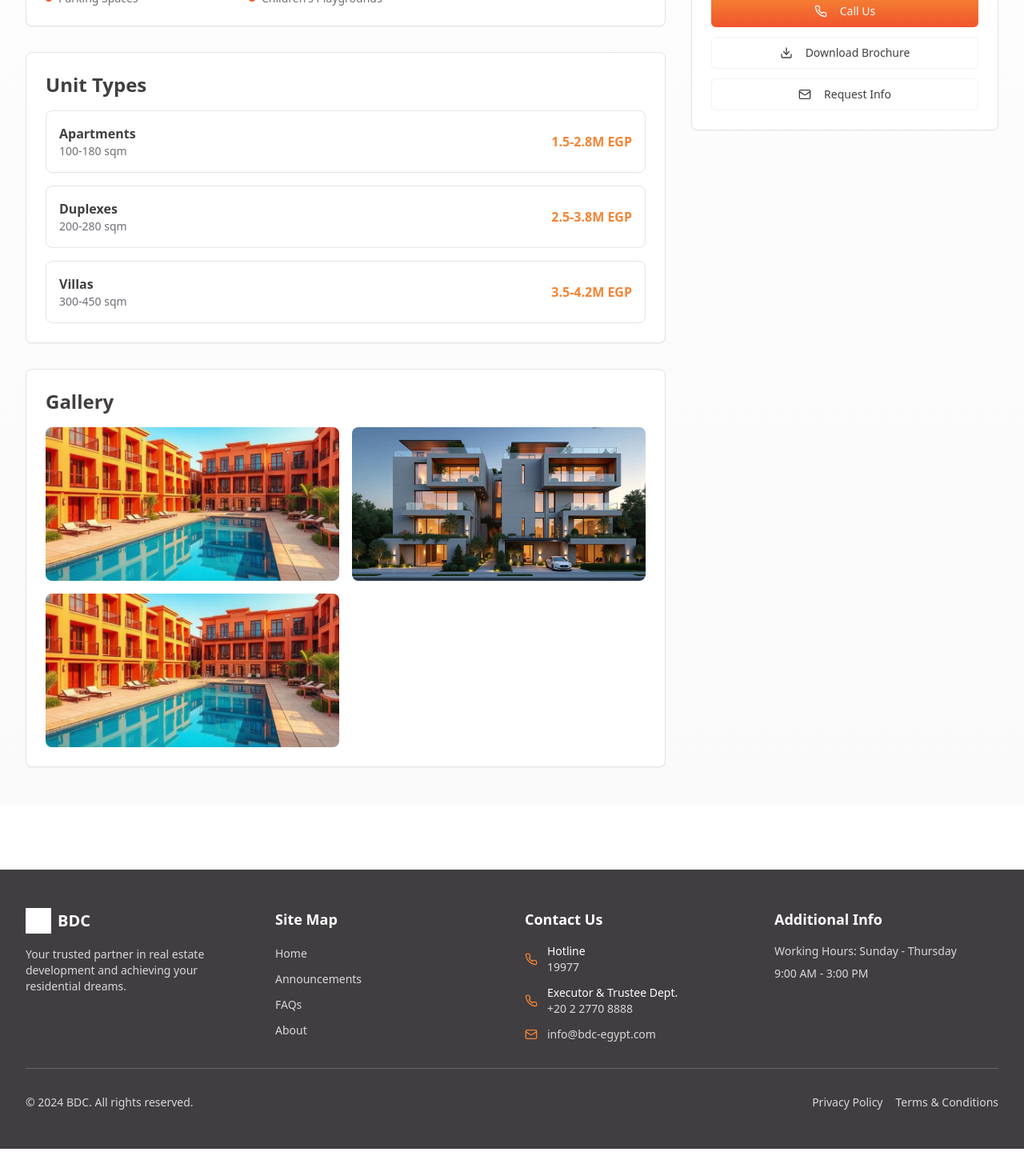
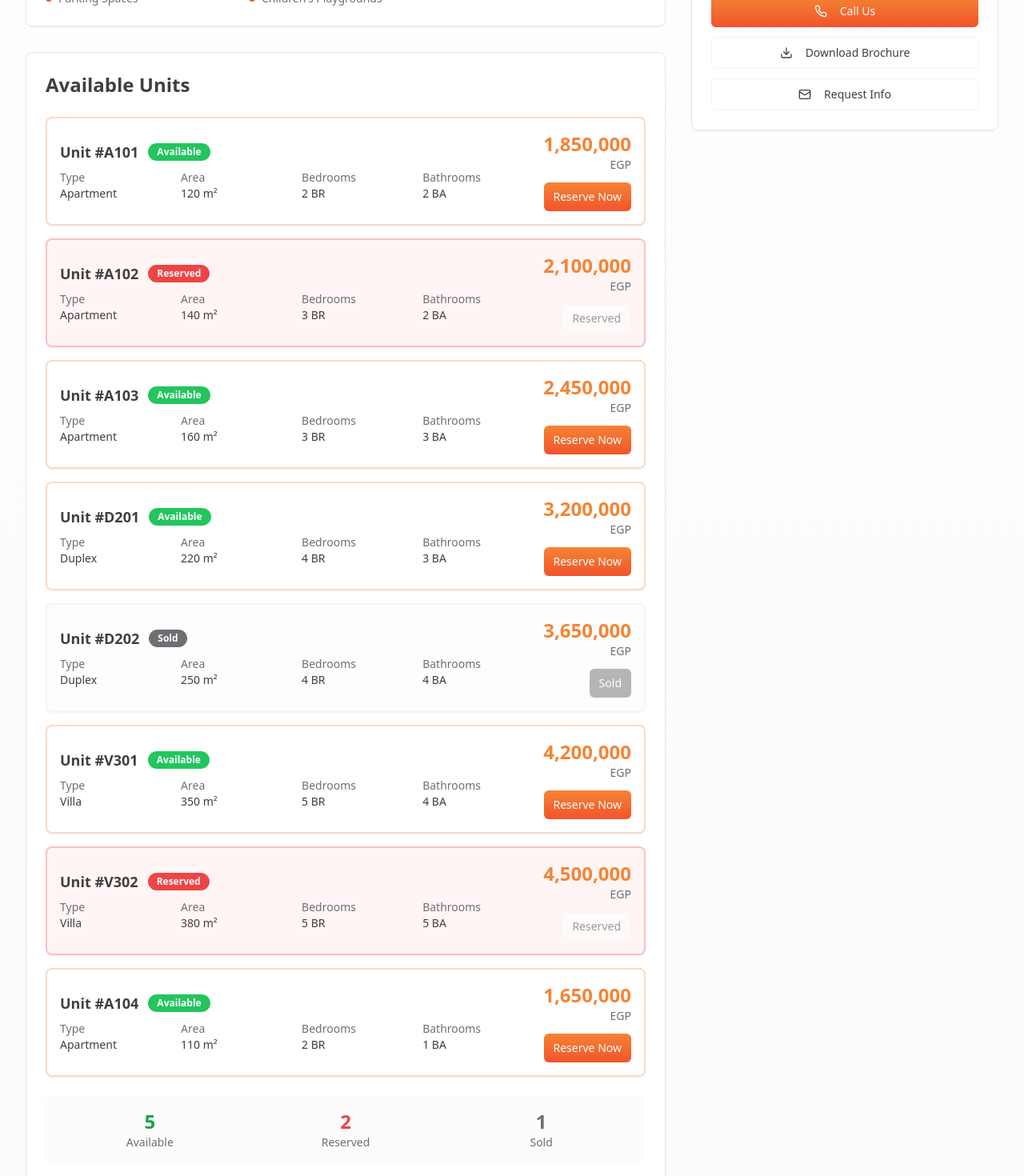
Before and after one commit to Mostafa-Megria123/bdc-bank-buddy, a React (Vite) app: page /projects/1 in a window 1280 px wide. Shown: the part 940-2410 px from the top of the page at 80% size. Before the commit the page ends 2376 px from the top, so only its background shows below. Built offline with nearby package versions, Linux system fonts and the light colour scheme.

Commit message:
Add project unit details

```diff
--- a/src/pages/ProjectDetail.tsx
+++ b/src/pages/ProjectDetail.tsx
@@ -13,6 +13,32 @@ const ProjectDetail = () => {
   const { language, t } = useLanguage();
 
   // Mock project data based on ID
+  // Mock units data for each project
+  const getUnitsData = (projectId: string) => {
+    const unitsData = {
+      '1': [
+        { id: 'A101', type: language === 'ar' ? 'شقة' : 'Apartment', area: '120 m²', bedrooms: 2, bathrooms: 2, price: '1,850,000', status: 'available' },
+        { id: 'A102', type: language === 'ar' ? 'شقة' : 'Apartment', area: '140 m²', bedrooms: 3, bathrooms: 2, price: '2,100,000', status: 'reserved' },
+        { id: 'A103', type: language === 'ar' ? 'شقة' : 'Apartment', area: '160 m²', bedrooms: 3, bathrooms: 3, price: '2,450,000', status: 'available' },
+        { id: 'D201', type: language === 'ar' ? 'دوبلكس' : 'Duplex', area: '220 m²', bedrooms: 4, bathrooms: 3, price: '3,200,000', status: 'available' },
+        { id: 'D202', type: language === 'ar' ? 'دوبلكس' : 'Duplex', area: '250 m²', bedrooms: 4, bathrooms: 4, price: '3,650,000', status: 'sold' },
+        { id: 'V301', type: language === 'ar' ? 'فيلا' : 'Villa', area: '350 m²', bedrooms: 5, bathrooms: 4, price: '4,200,000', status: 'available' },
+        { id: 'V302', type: language === 'ar' ? 'فيلا' : 'Villa', area: '380 m²', bedrooms: 5, bathrooms: 5, price: '4,500,000', status: 'reserved' },
+        { id: 'A104', type: language === 'ar' ? 'شقة' : 'Apartment', area: '110 m²', bedrooms: 2, bathrooms: 1, price: '1,650,000', status: 'available' },
+      ],
+      '2': [
+        { id: 'B101', type: language === 'ar' ? 'شقة' : 'Apartment', area: '130 m²', bedrooms: 2, bathrooms: 2, price: '2,200,000', status: 'available' },
+        { id: 'B102', type: language === 'ar' ? 'شقة' : 'Apartment', area: '150 m²', bedrooms: 3, bathrooms: 2, price: '2,600,000', status: 'reserved' },
+        { id: 'P201', type: language === 'ar' ? 'بنتهاوس' : 'Penthouse', area: '280 m²', bedrooms: 4, bathrooms: 3, price: '4,800,000', status: 'available' },
+        { id: 'P202', type: language === 'ar' ? 'بنتهاوس' : 'Penthouse', area: '320 m²', bedrooms: 5, bathrooms: 4, price: '5,500,000', status: 'sold' },
+        { id: 'C101', type: language === 'ar' ? 'محل تجاري' : 'Commercial', area: '80 m²', bedrooms: 0, bathrooms: 1, price: '1,800,000', status: 'available' },
+        { id: 'C102', type: language === 'ar' ? 'محل تجاري' : 'Commercial', area: '120 m²', bedrooms: 0, bathrooms: 2, price: '2,400,000', status: 'reserved' },
+      ]
+    };
+
+    return unitsData[projectId as keyof typeof unitsData] || unitsData['1'];
+  };
+
   const getProjectData = (projectId: string) => {
     const projectsData = {
       '1': {
@@ -152,26 +178,138 @@ const ProjectDetail = () => {
               </CardContent>
             </Card>
 
-            {/* Unit Types */}
+            {/* Available Units */}
             <Card>
               <CardContent className="p-6">
-                <h2 className="text-2xl font-bold text-foreground mb-4">
-                  {language === 'ar' ? 'أنواع الوحدات' : 'Unit Types'}
+                <h2 className="text-2xl font-bold text-foreground mb-6">
+                  {language === 'ar' ? 'الوحدات المتاحة' : 'Available Units'}
                 </h2>
+
+                {/* Units Grid */}
                 <div className="space-y-4">
-                  {project.unitTypes.map((unit, index) => (
-                    <div key={index} className="border rounded-lg p-4 hover:bg-muted/50 transition-colors">
-                      <div className="flex justify-between items-center">
-                        <div>
-                          <h3 className="font-semibold text-foreground">{unit.type}</h3>
-                          <p className="text-sm text-muted-foreground">{unit.area}</p>
+                  {getUnitsData(id || '1').map((unit) => (
+                    <Card key={unit.id} className={`border-2 transition-all duration-300 hover:shadow-brand ${
+                      unit.status === 'reserved'
+                        ? 'border-destructive/30 bg-destructive/5'
+                        : unit.status === 'sold'
+                        ? 'border-muted bg-muted/20'
+                        : 'border-primary/30 hover:border-primary/50 cursor-pointer'
+                    }`}>
+                      <CardContent className="p-4">
+                        <div className="flex flex-col md:flex-row md:items-center justify-between gap-4">
+                          {/* Unit Info */}
+                          <div className="flex-1">
+                            <div className="flex items-center gap-3 mb-2">
+                              <h3 className="text-lg font-semibold text-foreground">
+                                {language === 'ar' ? `وحدة رقم ${unit.id}` : `Unit #${unit.id}`}
+                              </h3>
+                              <Badge
+                                variant={unit.status === 'available' ? 'default' : unit.status === 'reserved' ? 'destructive' : 'secondary'}
+                                className={unit.status === 'available' ? 'bg-green-500 hover:bg-green-600' : ''}
+                              >
+                                {language === 'ar'
+                                  ? unit.status === 'available' ? 'متاح' : unit.status === 'reserved' ? 'محجوز' : 'مباع'
+                                  : unit.status === 'available' ? 'Available' : unit.status === 'reserved' ? 'Reserved' : 'Sold'
+                                }
+                              </Badge>
+                            </div>
+
+                            <div className="grid grid-cols-2 md:grid-cols-4 gap-4 text-sm">
+                              <div>
+                                <p className="text-muted-foreground">{language === 'ar' ? 'النوع' : 'Type'}</p>
+                                <p className="font-medium text-foreground">{unit.type}</p>
+                              </div>
+                              <div>
+                                <p className="text-muted-foreground">{language === 'ar' ? 'المساحة' : 'Area'}</p>
+                                <p className="font-medium text-foreground">{unit.area}</p>
+                              </div>
+                              <div>
+                                <p className="text-muted-foreground">{language === 'ar' ? 'الغرف' : 'Bedrooms'}</p>
+                                <p className="font-medium text-foreground">
+                                  {unit.bedrooms} {language === 'ar' ? 'غرف' : 'BR'}
+                                </p>
+                              </div>
+                              <div>
+                                <p className="text-muted-foreground">{language === 'ar' ? 'الحمامات' : 'Bathrooms'}</p>
+                                <p className="font-medium text-foreground">
+                                  {unit.bathrooms} {language === 'ar' ? 'حمامات' : 'BA'}
+                                </p>
+                              </div>
+                            </div>
+                          </div>
+
+                          {/* Price and Action */}
+                          <div className="flex flex-col md:items-end gap-3">
+                            <div className="text-right">
+                              <p className="text-2xl font-bold text-primary">{unit.price}</p>
+                              <p className="text-sm text-muted-foreground">
+                                {language === 'ar' ? 'جنيه مصري' : 'EGP'}
+                              </p>
+                            </div>
+
+                            {unit.status === 'available' && (
+                              <Button
+                                size="sm"
+                                className="bg-gradient-primary hover:opacity-90 whitespace-nowrap"
+                              >
+                                {language === 'ar' ? 'احجز الآن' : 'Reserve Now'}
+                              </Button>
+                            )}
+
+                            {unit.status === 'reserved' && (
+                              <Button
+                                variant="outline"
+                                size="sm"
+                                disabled
+                                className="whitespace-nowrap"
+                              >
+                                {language === 'ar' ? 'محجوز' : 'Reserved'}
+                              </Button>
+                            )}
+
+                            {unit.status === 'sold' && (
+                              <Button
+                                variant="secondary"
+                                size="sm"
+                                disabled
+                                className="whitespace-nowrap"
+                              >
+                                {language === 'ar' ? 'مباع' : 'Sold'}
+                              </Button>
+                            )}
+                          </div>
                         </div>
-                        <div className="text-right">
-                          <p className="font-bold text-primary">{unit.price}</p>
-                        </div>
-                      </div>
-                    </div>
+                      </CardContent>
+                    </Card>
                   ))}
+                </div>
+
+                {/* Units Summary */}
+                <div className="mt-6 grid grid-cols-3 gap-4 p-4 bg-muted/30 rounded-lg">
+                  <div className="text-center">
+                    <p className="text-2xl font-bold text-green-600">
+                      {getUnitsData(id || '1').filter(u => u.status === 'available').length}
+                    </p>
+                    <p className="text-sm text-muted-foreground">
+                      {language === 'ar' ? 'متاح' : 'Available'}
+                    </p>
+                  </div>
+                  <div className="text-center">
+                    <p className="text-2xl font-bold text-destructive">
+                      {getUnitsData(id || '1').filter(u => u.status === 'reserved').length}
+                    </p>
+                    <p className="text-sm text-muted-foreground">
+                      {language === 'ar' ? 'محجوز' : 'Reserved'}
+                    </p>
+                  </div>
+                  <div className="text-center">
+                    <p className="text-2xl font-bold text-muted-foreground">
+                      {getUnitsData(id || '1').filter(u => u.status === 'sold').length}
+                    </p>
+                    <p className="text-sm text-muted-foreground">
+                      {language === 'ar' ? 'مباع' : 'Sold'}
+                    </p>
+                  </div>
                 </div>
               </CardContent>
             </Card>
```
